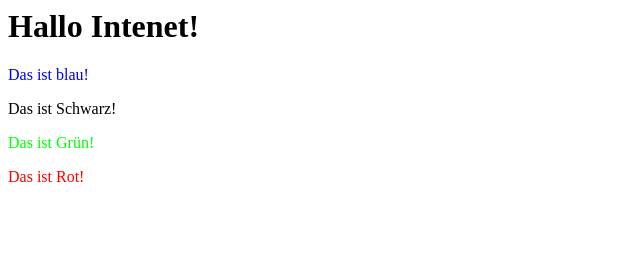
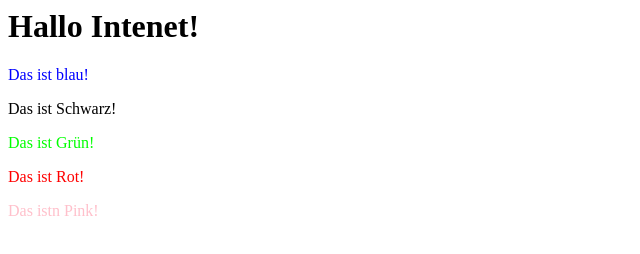
Before and after one commit to wearasc/site, a plain HTML site: page index.html in a window 1280 px wide. Shown: the full height of the page, 0-640 px from the left. Drawn offline with Linux system fonts and the light colour scheme.

Commit message:
Update index.html

```diff
--- a/index.html
+++ b/index.html
@@ -3,3 +3,4 @@
 <p style="color: #000000">Das ist Schwarz!</p>
 <p style="color: #00FF00">Das ist Grün!</p>
 <p style="color: #FF0000">Das ist Rot!</p>
+<p style="color: #FFC0CB">Das istn Pink!</p>
```
